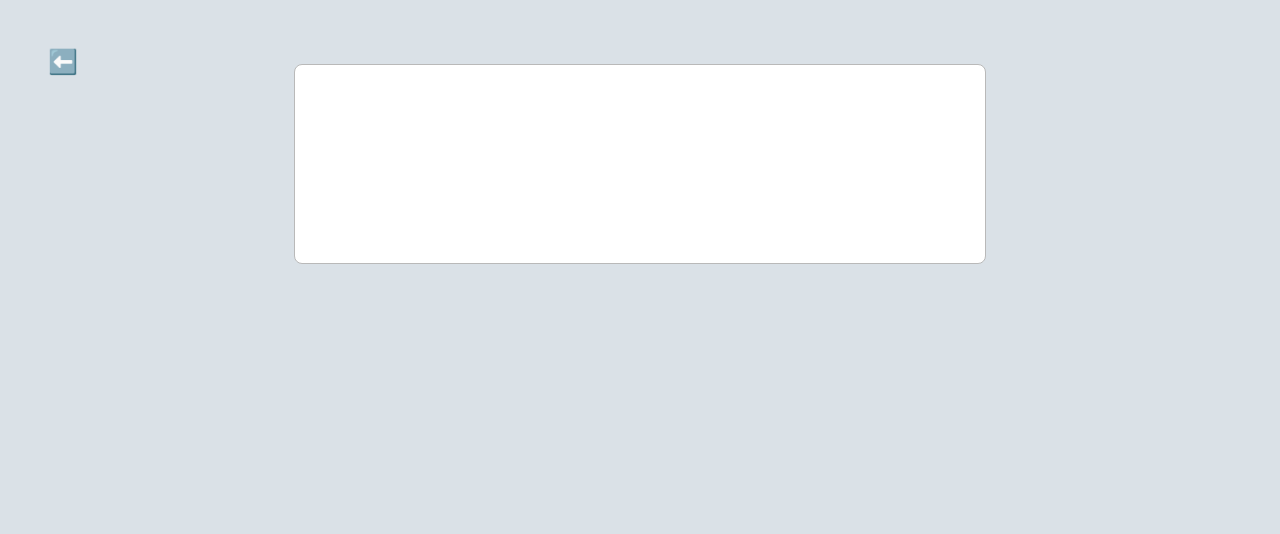
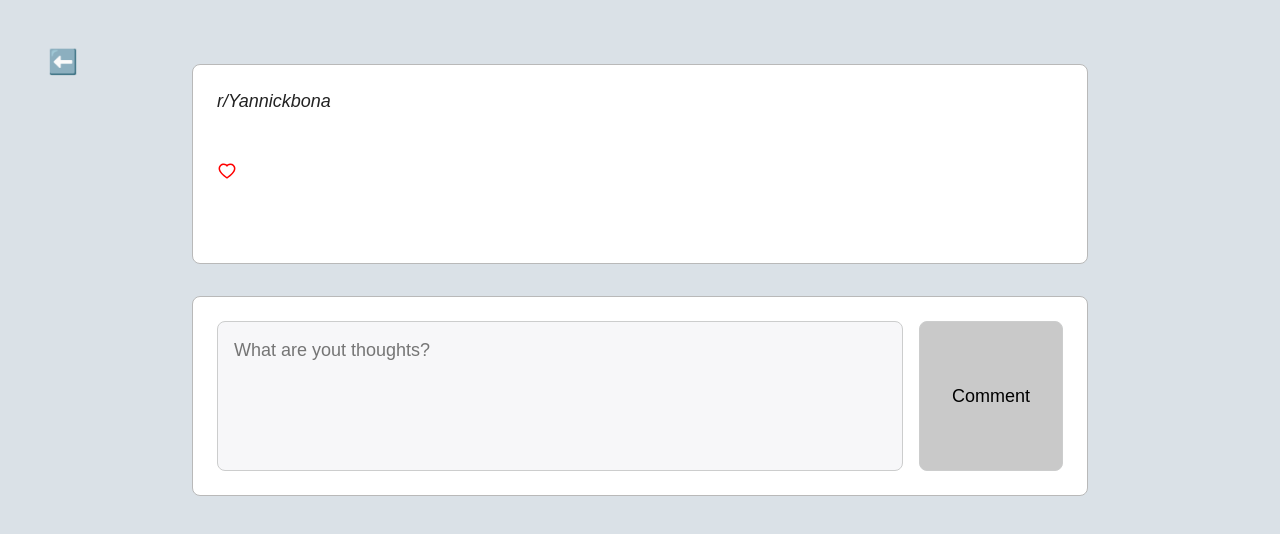
Before and after one commit to yannickBona/chatly, a React (Vite) app in the folder client/: page /post/1 in a window 1280 px wide. Shown: the top 534 px of the page. Built offline with nearby package versions, Linux system fonts and the light colour scheme; no server answers.

Commit message:
some UI changes

```diff
--- a/client/src/Globals.css
+++ b/client/src/Globals.css
@@ -4,7 +4,6 @@
   margin: 0;
   padding: 0;
   box-sizing: border-box;
-  /* border: 1px solid red; */
 }
 
 body {
--- /dev/null
+++ b/client/src/components/CommentForm/CommentForm.tsx
@@ -0,0 +1,13 @@
+import React from "react";
+import styled from "./styled";
+
+const CommentForm = () => {
+  return (
+    <styled.Container>
+      <textarea placeholder="What are yout thoughts?"></textarea>
+      <button>Comment</button>
+    </styled.Container>
+  );
+};
+
+export default CommentForm;
--- a/client/src/components/Newpost/styled.ts
+++ b/client/src/components/CommentForm/styled.ts
@@ -2,22 +2,9 @@ import styled from "styled-components";
 import { colors } from "../../themes/tokens";
 
 const Container = styled.form`
-  width: 50%;
-  align-self: center;
   display: flex;
-  flex-direction: column;
-  justify-content: center;
-  padding: 1rem;
   gap: 1rem;
-  background: ${colors.white};
-  border-radius: 0.5rem;
-  border: 1px solid ${colors.borderColor};
 
-  h2 {
-    align-self: flex-start;
-  }
-
-  input[type="text"],
   textarea {
     border: 1px solid ${colors.borderColor};
     background-color: ${colors.background};
@@ -26,24 +13,21 @@ const Container = styled.form`
     width: 100%;
     border-radius: 0.5rem;
     align-self: center;
+    height: 150px;
+    resize: none;
 
     &:focus {
       outline: 1px solid ${colors.borderColorDark};
     }
   }
 
-  textarea {
-    height: 150px;
-    resize: none;
-  }
-
   button {
-    align-self: flex-end;
     padding: 1rem 2rem;
     border: 1px solid ${colors.borderColor};
     background-color: #c9c9c9;
     border-radius: 0.5rem;
     cursor: pointer;
+    height: 150px;
     font-family: inherit;
     transition: background-color 200ms ease-in-out;
 
--- a/client/src/components/Post/Post.tsx
+++ b/client/src/components/Post/Post.tsx
@@ -1,13 +1,34 @@
-import React from "react";
-
-import { IPost } from "../../types";
+import React, { useContext } from "react";
+import {
+  AiFillEdit,
+  AiFillDelete,
+  AiOutlineHeart,
+  AiOutlineComment,
+} from "react-icons/ai";
+import { Link } from "react-router-dom";
+import { PostContext } from "../../contexts/PostContext";
+import { IPostContext } from "../../contexts/types";
+import { IPostComponent } from "../../types";
 import styled from "./styled";
 
-const Post: React.FC<IPost> = ({ body, title, _id }) => {
+const Post: React.FC<IPostComponent> = ({ body, title, _id, isHomePage }) => {
   return (
     <styled.Container key={_id}>
+      <i>r/Yannickbona</i>
       <h1>{title}</h1>
       <p>{body}</p>
+
+      <styled.PostActionsContainer>
+        <AiOutlineHeart onClick={() => null} />
+
+        {isHomePage && (
+          <>
+            <AiOutlineComment onClick={() => null} />
+            <AiFillEdit onClick={() => null} />
+            <AiFillDelete onClick={() => null} />
+          </>
+        )}
+      </styled.PostActionsContainer>
     </styled.Container>
   );
 };
--- a/client/src/components/Post/styled.ts
+++ b/client/src/components/Post/styled.ts
@@ -7,8 +7,12 @@ const Container = styled.div`
   border: 1px solid ${colors.borderColorDark};
   padding: 1.5rem;
   min-height: 200px;
-  width: 60%;
-  font-size: 22px;
+  display: flex;
+  flex-direction: column;
+  gap: 1rem;
+  width: 100%;
+  font-size: 18px;
+  line-height: 1.5rem;
   text-decoration: none;
   color: ${colors.black};
   cursor: pointer;
@@ -22,4 +26,19 @@ const Container = styled.div`
     outline: 1px solid ${colors.neutral};
   }
 `;
-export default { Container };
+
+const PostActionsContainer = styled.div`
+  display: flex;
+  align-items: center;
+  font-size: 20px;
+  gap: 1rem;
+
+  svg:hover {
+    transform: scale(1.2);
+  }
+
+  > svg:nth-child(1) {
+    color: red;
+  }
+`;
+export default { Container, PostActionsContainer };
--- a/client/src/components/Postlist/Postlist.tsx
+++ b/client/src/components/Postlist/Postlist.tsx
@@ -29,7 +29,12 @@ const Postlist: React.FC = () => {
     <styled.Container>
       {postList?.map((post: IPost) => (
         <Link key={post._id} className="post-card" to={`/post/${post._id}`}>
-          <Post title={post?.title} body={post?.body} key={post?._id} />
+          <Post
+            isHomePage={true}
+            title={post?.title}
+            body={post?.body}
+            key={post?._id}
+          />
           <span
             className="delete-post"
             onClick={(e) => handleDelete(e, post._id!)}
--- a/client/src/components/Postlist/styled.ts
+++ b/client/src/components/Postlist/styled.ts
@@ -2,7 +2,7 @@ import styled from "styled-components";
 import { colors } from "../../themes/tokens";
 
 const Container = styled.div`
-  width: 60%;
+  width: 80%;
   display: flex;
   flex-direction: column;
   gap: 1.5rem;
@@ -13,7 +13,6 @@ const Container = styled.div`
       background: ${colors.white};
       border-radius: 0.5rem;
       border: 1px solid ${colors.borderColorDark};
-      padding: 2rem;
       min-height: 200px;
       font-size: 22px;
       text-decoration: none;
@@ -21,7 +20,7 @@ const Container = styled.div`
       position: relative;
 
       :hover{
-        outline: 1px solid ${colors.neutral}
+        border: 1px solid ${colors.neutral}
       }
 
       > div{
--- a/client/src/pages/PostPage/PostPage.tsx
+++ b/client/src/pages/PostPage/PostPage.tsx
@@ -1,5 +1,6 @@
 import React, { useContext } from "react";
 import { Link } from "react-router-dom";
+import CommentForm from "../../components/CommentForm/CommentForm";
 import Post from "../../components/Post/Post";
 import { PostContext } from "../../contexts/PostContext";
 import { IPostContext } from "../../contexts/types";
@@ -11,10 +12,13 @@ const PostPage: React.FC = () => {
 
   return (
     <styled.Container>
-      <Post title={post?.title!} body={post?.body!} key={post?._id} />
       <Link to="/" className="back-button">
         ⬅️
       </Link>
+      <Post title={post?.title!} body={post?.body!} key={post?._id} />
+      <styled.CommentsSection>
+        <CommentForm />
+      </styled.CommentsSection>
     </styled.Container>
   );
 };
--- a/client/src/pages/PostPage/styled.ts
+++ b/client/src/pages/PostPage/styled.ts
@@ -1,11 +1,13 @@
 import styled from "styled-components";
+import { colors } from "../../themes/tokens";
 
 const Container = styled.div`
-  width: 100%;
+  width: 80%;
   display: flex;
   flex-direction: column;
   align-items: center;
   padding: 4rem;
+  gap: 2rem;
 
   .back-button {
     position: absolute;
@@ -15,4 +17,34 @@ const Container = styled.div`
     top: 3rem;
   }
 `;
-export default { Container };
+
+const CommentsSection = styled.div`
+  background: ${colors.white};
+  border-radius: 0.5rem;
+  border: 1px solid ${colors.borderColorDark};
+  padding: 1.5rem;
+  display: flex;
+  flex-direction: column;
+  gap: 1rem;
+  width: 100%;
+  font-size: 18px;
+  line-height: 1.5rem;
+  color: ${colors.black};
+  cursor: pointer;
+  position: relative;
+
+  :has(textarea:active, textarea:focus, button:active, button:focus) {
+    outline: none;
+  }
+
+  :hover {
+    outline: 1px solid ${colors.neutral};
+  }
+
+  h3 {
+    align-self: flex-start;
+    font-size: 2rem;
+  }
+`;
+
+export default { Container, CommentsSection };
```
Also changed, not shown: client/src/types.ts (+4 -4 lines).
